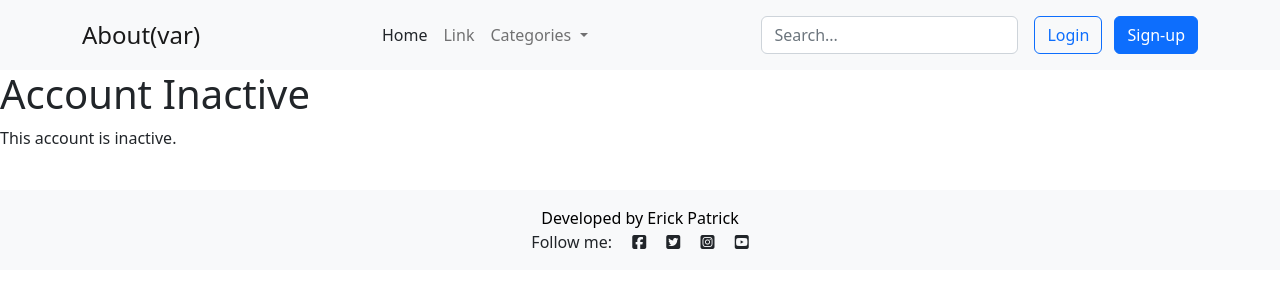
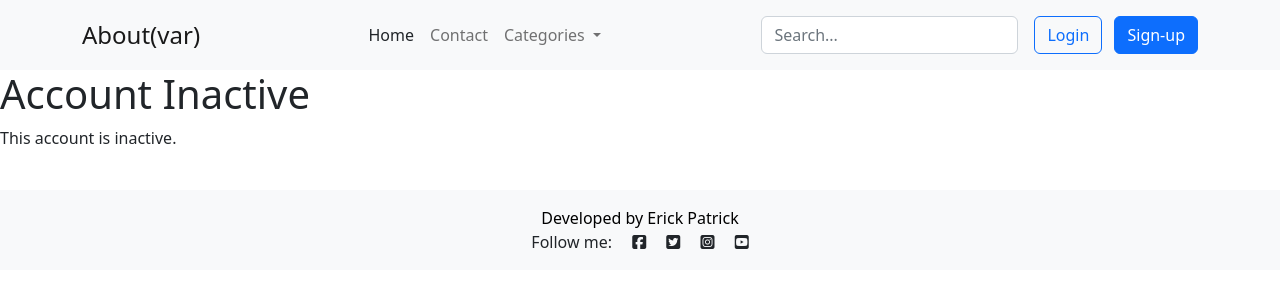
Before and after one commit to fpatrick/av, a Django app: the page made by templates/base.html in a window 1280 px wide. Shown: the top 300 px of the page. Run offline with Django 4.2, Linux system fonts and the light colour scheme; some libraries are stand-ins or nearby versions.

Commit message:
Add contact button to navbar

```diff
--- a/templates/base.html
+++ b/templates/base.html
@@ -32,7 +32,7 @@
                     <a class="nav-link link-dark" aria-current="page" href="{% url 'home' %}">Home</a>
                 </li>
                 <li class="nav-item">
-                    <a class="nav-link" href="#">Link</a>
+                    <a class="nav-link" href="#">Contact</a>
                 </li>
                 <li class="nav-item dropdown">
                     <a class="nav-link dropdown-toggle" href="#" role="button" data-bs-toggle="dropdown"
```
